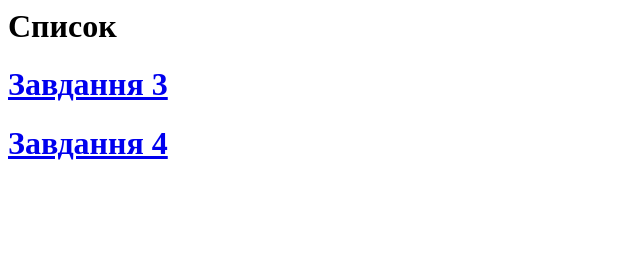
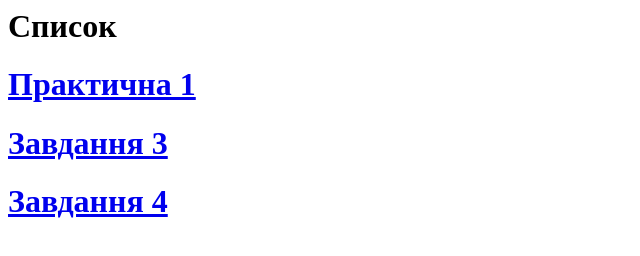
Before and after one commit to gnegenngne/web41, a plain HTML site: page list.html in a window 1280 px wide. Shown: the whole page, without its empty margins (0-640 px from the left). Drawn offline with Linux system fonts and the light colour scheme.

Commit message:
Update list.html

```diff
--- a/list.html
+++ b/list.html
@@ -1,6 +1,7 @@
 <html lang="en">
 <body>
   <h1>Список
+  <h1><a href="prakt1.html">Практична 1</a>
   <h1><a href="task3.html">Завдання 3</a>
   <h1><a href="task4.html">Завдання 4</a>
 </h1>
```
